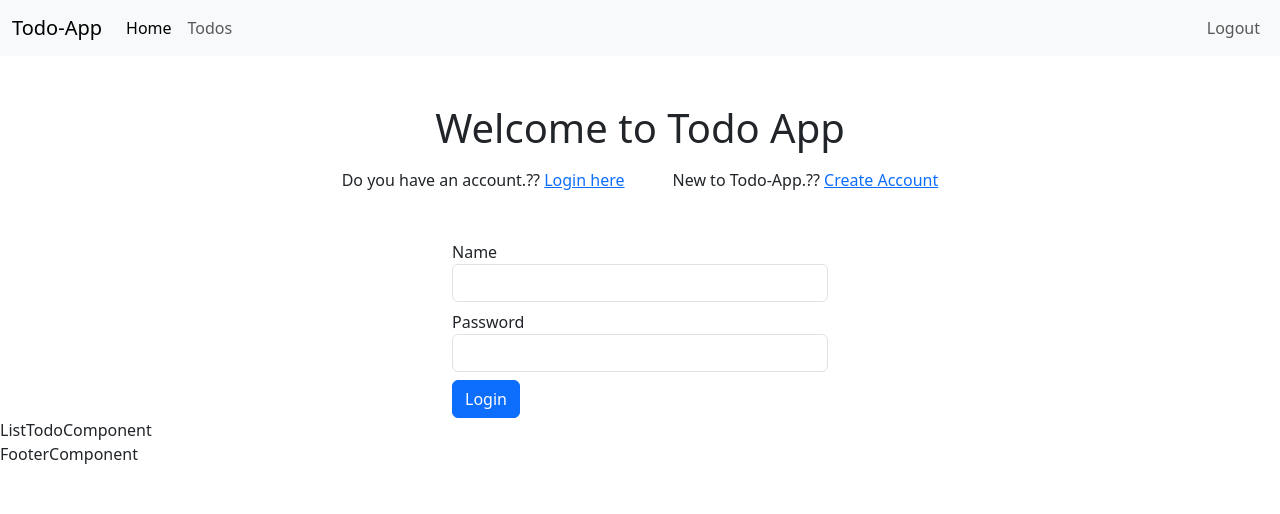
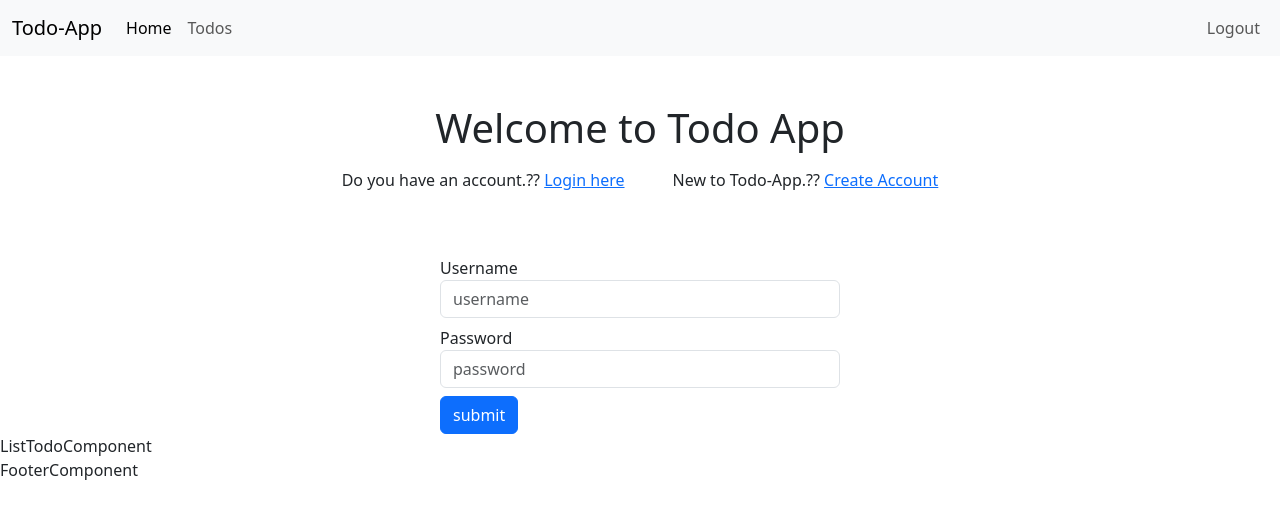
Before and after one commit to hasith-malshan/Todo-Management-app-frontend-using-React, a React (Vite) app in the folder todo-app-frontend/: page / in a window 1280 px wide. Shown: the top 514 px of the page. Built offline with nearby package versions, Linux system fonts and the light colour scheme.

Commit message:
HookForm Added.

```diff
--- a/todo-app-frontend/package.json
+++ b/todo-app-frontend/package.json
@@ -12,7 +12,8 @@
   "dependencies": {
     "bootstrap": "^5.3.3",
     "react": "^18.2.0",
-    "react-dom": "^18.2.0"
+    "react-dom": "^18.2.0",
+    "react-hook-form": "^7.51.4"
   },
   "devDependencies": {
     "@types/react": "^18.2.55",
--- a/todo-app-frontend/src/components/HeaderComponent.jsx
+++ b/todo-app-frontend/src/components/HeaderComponent.jsx
@@ -1,27 +1,27 @@
 const HeaderComponent = () => {
   return (
     <>
-      <nav class="navbar navbar-expand-lg bg-light">
-        <div class="container-fluid">
-          <a class="navbar-brand" href="#">
+      <nav className="navbar navbar-expand-lg bg-light">
+        <div className="container-fluid">
+          <a className="navbar-brand" href="#">
             Todo-App
           </a>
-          <div class="collapse navbar-collapse" id="navbarNav">
-            <ul class="navbar-nav">
-              <li class="nav-item">
-                <a class="nav-link active" aria-current="page" href="#">
+          <div className="collapse navbar-collapse" id="navbarNav">
+            <ul className="navbar-nav">
+              <li className="nav-item">
+                <a className="nav-link active" aria-current="page" href="#">
                   Home
                 </a>
               </li>
-              <li class="nav-item">
-                <a class="nav-link" href="#">
+              <li className="nav-item">
+                <a className="nav-link" href="#">
                   Todos
                 </a>
               </li>
             </ul>
             <ul className="navbar-nav navbar-collapse  justify-content-end">
-              <li class="nav-item">
-                <a href="#" class="nav-link">
+              <li className="nav-item">
+                <a href="#" className="nav-link">
                   Logout
                 </a>
               </li>
--- a/todo-app-frontend/src/components/LoginComponent.jsx
+++ b/todo-app-frontend/src/components/LoginComponent.jsx
@@ -1,25 +1,61 @@
-import React from 'react';
+import React, { useState } from 'react';
+import { useForm } from 'react-hook-form';
+import authenticate from '../service/AuthenticationService';
 
 const LoginComponent = () => {
+  const {
+    register,
+    handleSubmit,
+    formState: { errors },
+  } = useForm();
+
   return (
     <>
       <div className="container d-flex justify-content-center mt-5">
         <div className="row d-flex flex-column ">
+          <form
+            onSubmit={handleSubmit((data) => {
+              console.log(data);
+              console.log(authenticate(data.username, data.password));
+            })}
+          >
+            <p>{errors.username?.message}</p>
+            <p>{errors.password?.message}</p>
             <div className="input-wrapper">
               <label htmlFor="name" className="me-2">
-              Name
+                Username
               </label>
-            <input type="text" id="name" className="form-control" />
+              <input
+                type="text"
+                {...register('username', { required: 'username is required' })}
+                id="name"
+                className="form-control"
+                placeholder="username"
+              />
             </div>
             <div className=" mt-2 input-wrapper">
               <label htmlFor="name" className="me-2">
                 Password
               </label>
-            <input type="text" id="password" className="form-control" />
+              <input
+                type="text"
+                {...register('password', {
+                  required: 'password is requied',
+                  minLength: 8,
+                })}
+                id="password"
+                className="form-control"
+                placeholder="password"
+              />
             </div>
             <div className="mt-2">
-            <button className="btn btn-primary">Login</button>
+              <input
+                type="submit"
+                className="btn btn-primary"
+                value={'submit'}
+              />
             </div>
+          </form>
         </div>
       </div>
     </>
--- a/todo-app-frontend/src/service/AuthenticationService.js
+++ b/todo-app-frontend/src/service/AuthenticationService.js
@@ -1,5 +1,5 @@
 function authenticate(username, password) {
-  return username === 'Hasith' && password === 1234;
+  return username === 'hasith' && password === '11223344';
 }
 
 export default authenticate;
```
Also changed, not shown: 1 other file (tests, documents, lock files or other folders). Lines whose indentation alone changed are shown as unchanged.
